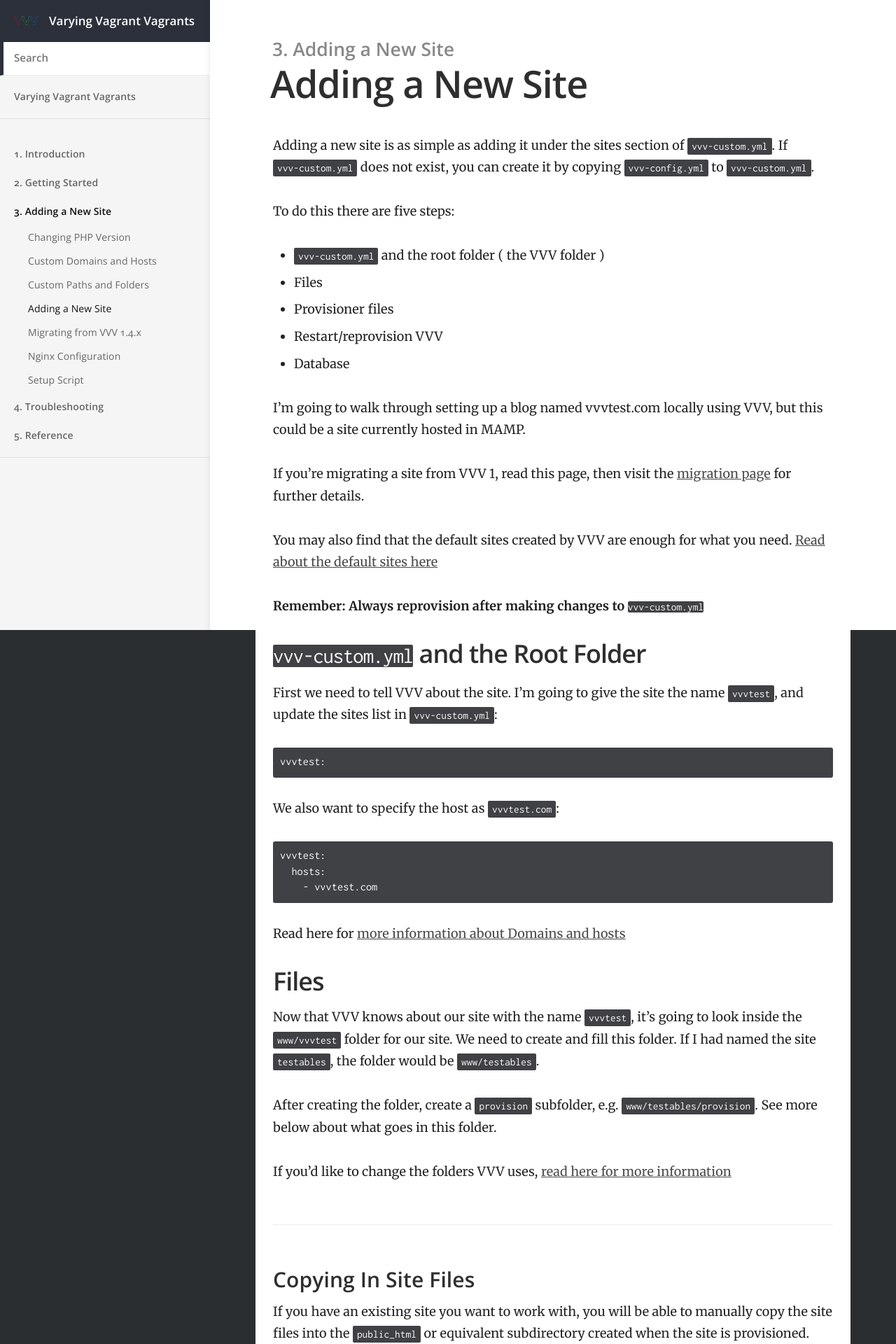
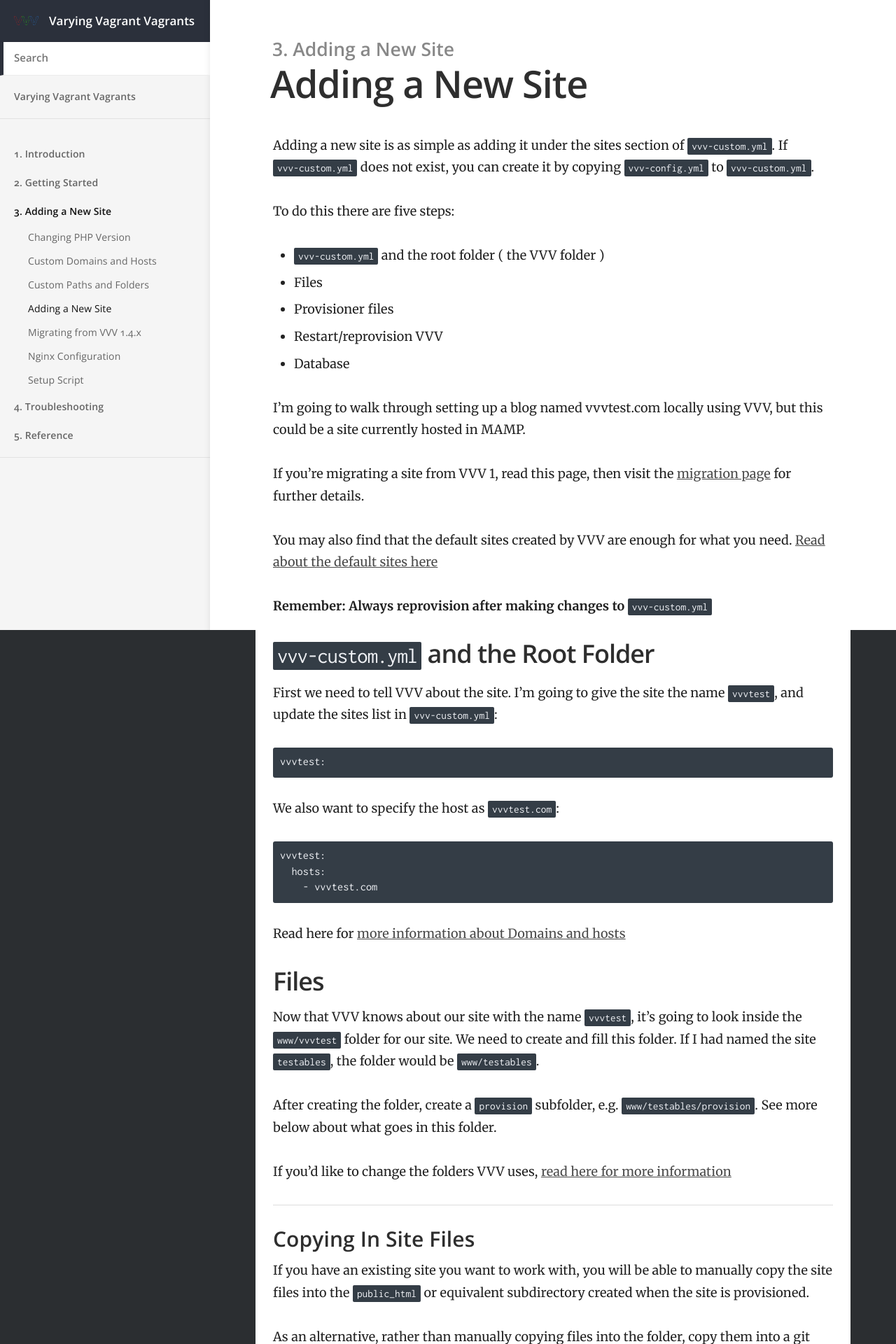
Before and after one commit to Varying-Vagrant-Vagrants/varyingvagrantvagrants.org, a Jekyll site: the page built from docs/en-US/adding-a-new-site/index.md, in a window 1280 px wide. Shown: the top 1920 px of the page at 70% size. Built offline with Jekyll 4.4.1, drawn with Linux system fonts in a browser that asks for light colours.

Commit message:
fixes some spacing issues with headings and makes code blocks a little nicer

```diff
--- a/_sass/_code.scss
+++ b/_sass/_code.scss
@@ -5,9 +5,13 @@ pre, code, tt {
 	border-radius: 2px;
 	line-height: 1.4;
 	font-weight: 400;
-	background-color: #404145;
-	color: #FAFAFA;
+	background-color: #343d46;//#404145;
+	color: #eff1f5;//#FAFAFA;
 	border-radius: 2px;
+}
+
+code {
+	padding: 4px 6px;
 }
 
 pre {
--- a/_sass/_layout.scss
+++ b/_sass/_layout.scss
@@ -164,7 +164,7 @@ header {
 	h3::before {
 		content: "";
 		@extend hr;
-		margin: 60px 0;
+		margin: 30px 0;
 	}
 }
 
--- a/_sass/_pygments.scss
+++ b/_sass/_pygments.scss
@@ -1,7 +1,7 @@
 .highlight {
 	.hll { background-color: #ffffcc }
-	.c { color: #87ceeb} /* Comment */
-	.err { color: #ffffff} /* Error */
+	.c { color: #8fa1b3} /* Comment */
+	.err { color: #bf616a} /* Error */
 	.g { color: #ffffff} /* Generic */
 	.k { color: #f0e68c} /* Keyword */
 	.l { color: #ffffff} /* Literal */
@@ -30,8 +30,8 @@
 	.kr { color: #f0e68c} /* Keyword.Reserved */
 	.kt { color: #bdb76b} /* Keyword.Type */
 	.ld { color: #ffffff} /* Literal.Date */
-	.m { color: #EAB289} /* Literal.Number */
-	.s { color: #EAB289} /* Literal.String */
+	.m { color: #d08770} /* Literal.Number */
+	.s { color: #a3be8c} /* Literal.String */
 	.na { color: #8CF0E8} /* Name.Attribute */
 	.nb { color: #ffffff} /* Name.Builtin */
 	.nc { color: #ffffff} /* Name.Class */
--- a/_sass/_typography.scss
+++ b/_sass/_typography.scss
@@ -140,7 +140,7 @@ hr {
 	display: block;
 	height: 1px;
 	border: 0;
-	border-top: #eee 1px solid;
+	border-top: #ddd 1px solid;
 	margin: 3.2em 0;
 	padding: 0;
 }
```
